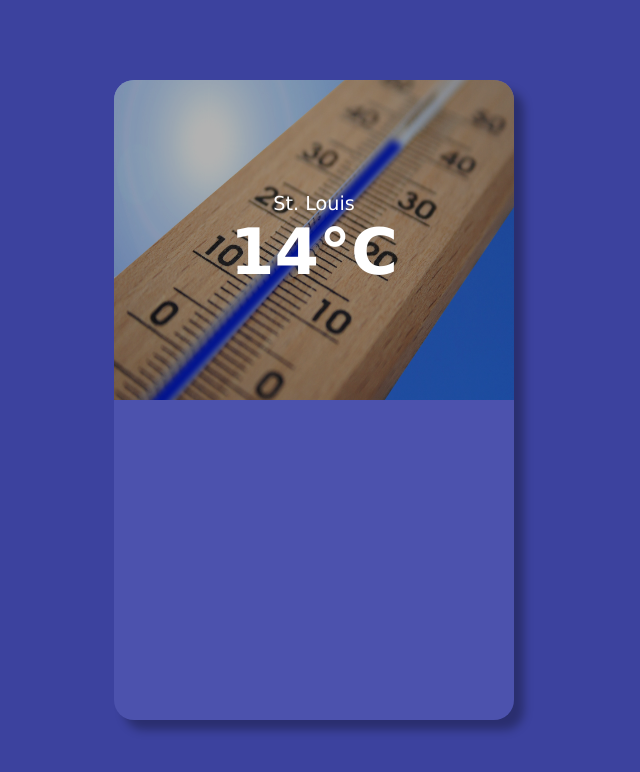
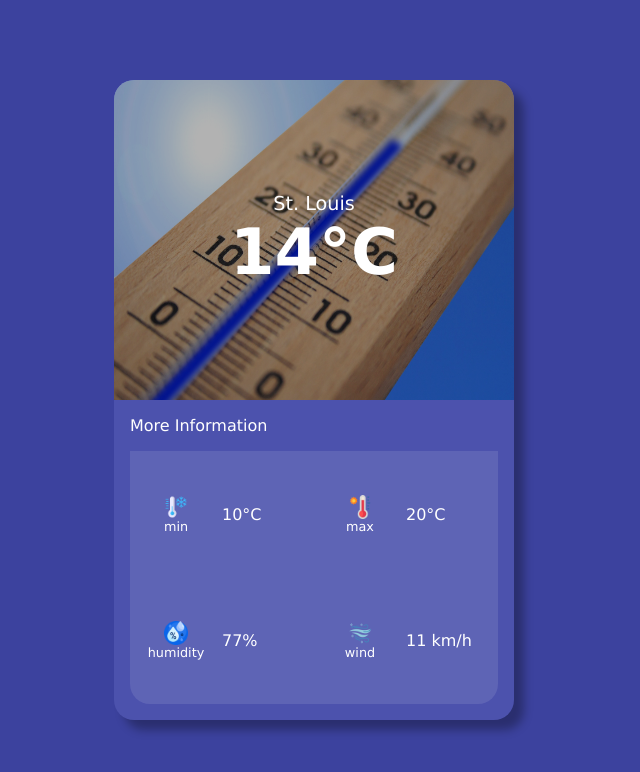
Before and after one commit to mattriney/WeatherApp, an Angular app: page / in a window 1280 px wide. Shown: the top 772 px of the page, without its empty margins (326-966 px from the left). Built offline with nearby package versions, Linux system fonts and the light colour scheme.

Commit message:
Update app.component.html
add lower information

```diff
--- a/src/app/app.component.html
+++ b/src/app/app.component.html
@@ -13,6 +13,51 @@
 
 
   <div class="lower-data">
+    <div class="more-info-label">
+      More Information
+    </div>
+    <div class="more-info-container">
+      <div class="info-block">
+        <div class="info-block-label">
+          <img src="../assets/min.png" alt="thermometer with snowflake next to it">
+          <span>min</span>
+        </div>
+        <div class="info-block-value">
+          10°C
+        </div>
+      </div>
+
+      <div class="info-block">
+        <div class="info-block-label">
+          <img src="../assets/max.png" alt="thermometer with sun next to it">
+          <span>max</span>
+        </div>
+        <div class="info-block-value">
+          20°C
+        </div>
+      </div>
+
+      <div class="info-block">
+        <div class="info-block-label">
+          <img src="../assets/humidity.png" alt="water drop with percent sign">
+          <span>humidity</span>
+        </div>
+        <div class="info-block-value">
+          77%
+        </div>
+      </div>
+
+      <div class="info-block">
+        <div class="info-block-label">
+          <img src="../assets/wind.png" alt="thermometer with sun next to it">
+          <span>wind</span>
+        </div>
+        <div class="info-block-value">
+          11 km/h
+        </div>
+      </div>
+
+    </div>
 
   </div>
 </div>
```
